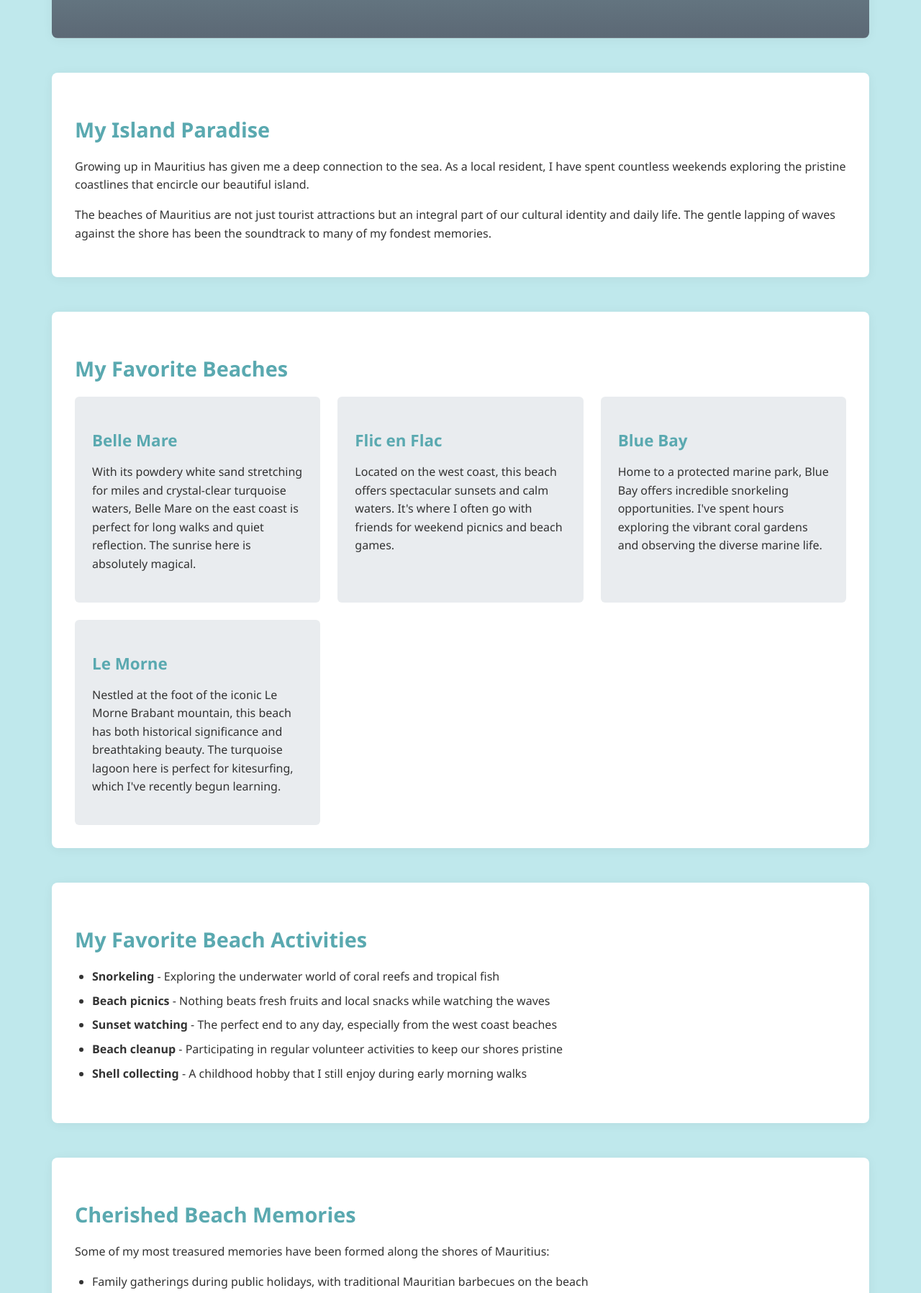
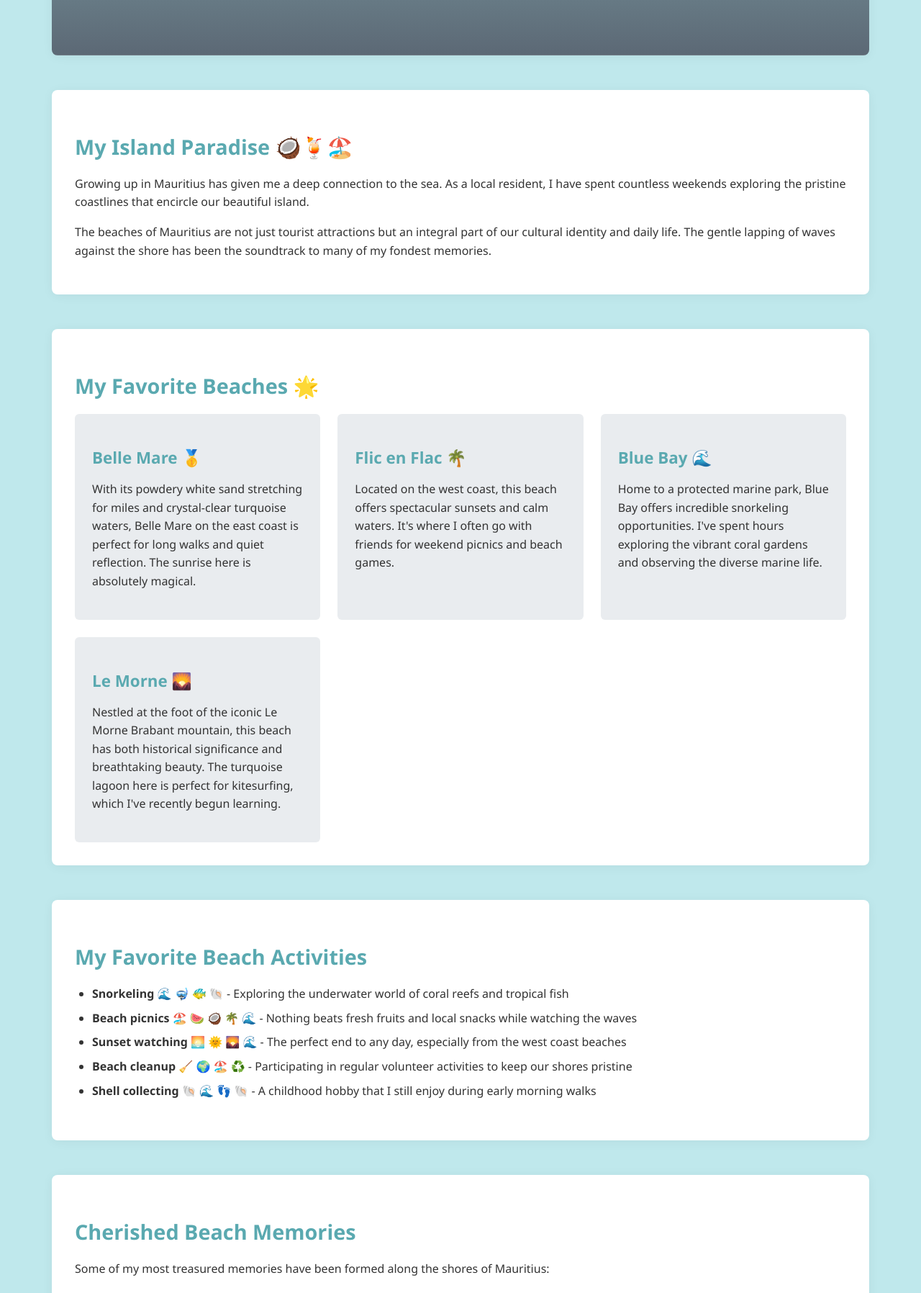
Before and after one commit to Staceychang12/Assessment-1-Web-and-Tech, a plain HTML site: page basic webpage.html in a window 1280 px wide. Shown: the part 542-2338 px from the top of the page at 72% size. Drawn offline with Linux system fonts and the light colour scheme; placeholder pictures from the web are drawn by us.

Commit message:
Update basic webpage.html

```diff
--- a/basic webpage.html
+++ b/basic webpage.html
@@ -5,54 +5,61 @@
   <meta name="viewport" content="width=device-width, initial-scale=1.0"/>
   <title>Mauritius Beaches | Stacey Chang Wai Ling</title>
   <link rel="stylesheet" href="style.css" />
+  <script src="javascript.js" defer></script>
 </head>
 <body>
   <header>
     <div class="header-container">
-      <img src="https://via.placeholder.com/180x60?text=STACEY+CHANG" alt="Stacey Chang Portfolio Logo" class="logo" />
+      <img src="c:\Users\Stacey Chang\Downloads\ChatGPT Image Apr 10, 2025, 01_14_55 AM.png" alt="Stacey Chang Portfolio Logo" class="logo" />
       <button class="menu-toggle" aria-label="Toggle navigation menu">☰</button>
       <nav>
         <ul id="navMenu">
           <li><a href="index.html">Home</a></li>
-          <li><a href="basic webpage.html">Week 2: Basic Webpage</a></li>
+          <li><a href="basic-webpage.html">Week 2: Basic Webpage</a></li>
           <li><a href="rps.html">Week 3: Rock Paper Scissors</a></li>
           <li><a href="flatland.html">Week 4: Flatland Business Advisor</a></li>
           <li><a href="rss.html">Week 5: RSS Reader</a></li>
-          <li><a href="basic webpage.html" class="active">Mauritius Beaches</a></li>
+          <li><a href="basic-webpage.html" class="active">Mauritius Beaches</a></li>
         </ul>
       </nav>
+      <div class="dark-mode-container">
+        <span class="dark-mode-label">Dark Mode</span>
+        <label class="toggle-switch">
+          <input type="checkbox" id="darkModeToggle">
+          <span class="slider"></span>
+        </label>
     </div>
   </header>
 
   <main>
     <section id="about">
-      <h1>Beaches of Mauritius</h1>
+      <h1>MAURITIAN BEACHES 🌅🏝️🐚</h1>
       <p>Welcome to my personal page about the stunning beaches of Mauritius that I am so fortunate to call home.</p>
     </section>
 
     <section id="beach-intro">
-      <h2>My Island Paradise</h2>
+      <h2>My Island Paradise 🥥🍹🏖️</h2>
       <p>Growing up in Mauritius has given me a deep connection to the sea. As a local resident, I have spent countless weekends exploring the pristine coastlines that encircle our beautiful island.</p>
       <p>The beaches of Mauritius are not just tourist attractions but an integral part of our cultural identity and daily life. The gentle lapping of waves against the shore has been the soundtrack to many of my fondest memories.</p>
     </section>
 
     <section id="favorite-beaches">
-      <h2>My Favorite Beaches</h2>
+      <h2>My Favorite Beaches 🌟</h2>
       <div class="project-grid">
         <div class="project">
-          <h3>Belle Mare</h3>
+          <h3>Belle Mare 🥇</h3>
           <p>With its powdery white sand stretching for miles and crystal-clear turquoise waters, Belle Mare on the east coast is perfect for long walks and quiet reflection. The sunrise here is absolutely magical.</p>
         </div>
         <div class="project">
-          <h3>Flic en Flac</h3>
+          <h3>Flic en Flac 🌴</h3>
           <p>Located on the west coast, this beach offers spectacular sunsets and calm waters. It's where I often go with friends for weekend picnics and beach games.</p>
         </div>
         <div class="project">
-          <h3>Blue Bay</h3>
+          <h3>Blue Bay 🌊</h3>
           <p>Home to a protected marine park, Blue Bay offers incredible snorkeling opportunities. I've spent hours exploring the vibrant coral gardens and observing the diverse marine life.</p>
         </div>
         <div class="project">
-          <h3>Le Morne</h3>
+          <h3>Le Morne 🌄</h3>
           <p>Nestled at the foot of the iconic Le Morne Brabant mountain, this beach has both historical significance and breathtaking beauty. The turquoise lagoon here is perfect for kitesurfing, which I've recently begun learning.</p>
         </div>
       </div>
@@ -61,11 +68,11 @@
     <section id="beach-activities">
       <h2>My Favorite Beach Activities</h2>
       <ul>
-        <li><strong>Snorkeling</strong> - Exploring the underwater world of coral reefs and tropical fish</li>
-        <li><strong>Beach picnics</strong> - Nothing beats fresh fruits and local snacks while watching the waves</li>
-        <li><strong>Sunset watching</strong> - The perfect end to any day, especially from the west coast beaches</li>
-        <li><strong>Beach cleanup</strong> - Participating in regular volunteer activities to keep our shores pristine</li>
-        <li><strong>Shell collecting</strong> - A childhood hobby that I still enjoy during early morning walks</li>
+        <li><strong>Snorkeling 🌊 🤿 🐠 🐚  </strong> - Exploring the underwater world of coral reefs and tropical fish</li>
+        <li><strong>Beach picnics 🏖️ 🍉 🥥 🌴 🌊</strong> - Nothing beats fresh fruits and local snacks while watching the waves</li>
+        <li><strong>Sunset watching 🌅 🌞 🌄 🌊</strong> - The perfect end to any day, especially from the west coast beaches</li>
+        <li><strong>Beach cleanup 🧹 🌍 🏖️ ♻️ </strong> - Participating in regular volunteer activities to keep our shores pristine</li>
+        <li><strong>Shell collecting 🐚 🌊 👣 🐚</strong> - A childhood hobby that I still enjoy during early morning walks</li>
       </ul>
     </section>
 
@@ -87,7 +94,7 @@
     </section>
 
     <section id="beach-invitation">
-      <h2>Come Experience Mauritius</h2>
+      <h2>Come Experience Mauritius!!!</h2>
       <p>If you ever have the opportunity to visit Mauritius, I'd be happy to recommend the perfect beaches based on your interests. Whether you seek adventure, relaxation, or natural beauty, our island's coastline has something special to offer everyone.</p>
       <p>The beaches of Mauritius aren't just beautiful landscapes—they're places of connection, reflection, and joy that have shaped who I am today.</p>
     </section>
```
